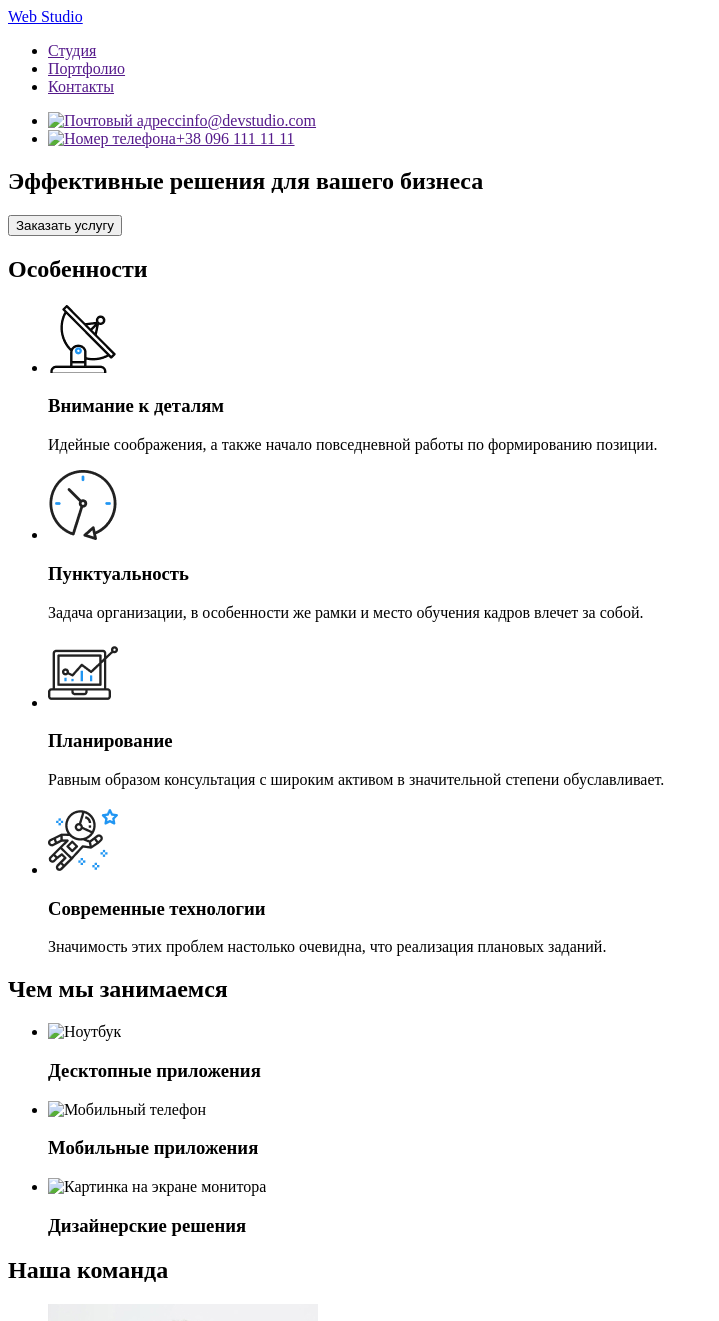
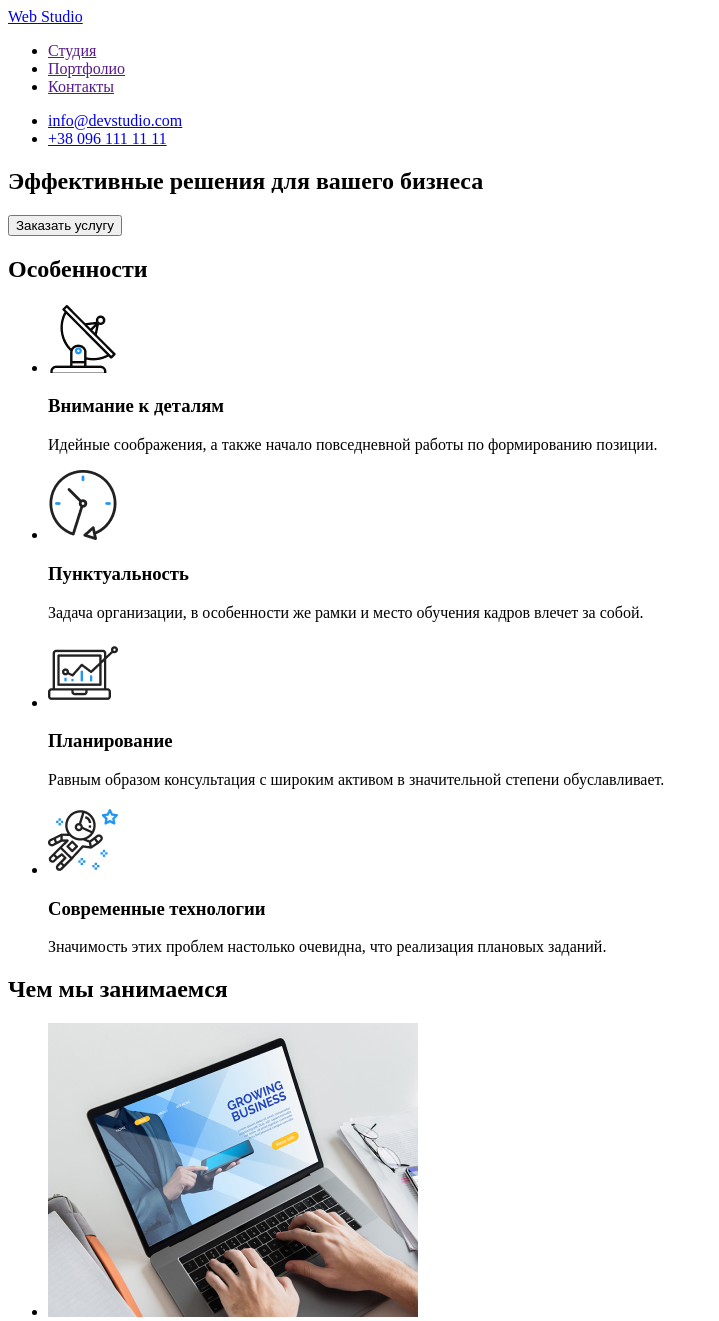
Before and after one commit to TkachenkoAnton/goit-markup-hw-01, a plain HTML site: page index.html in a window 1280 px wide. Shown: the top 1321 px of the page, without its empty margins (0-719 px from the left). Drawn offline with Linux system fonts and the light colour scheme; files whose address does not match are found by name.

Commit message:
пофиксил путь к картинкам

```diff
--- a/index.html
+++ b/index.html
@@ -3,7 +3,7 @@
   <head>
     <meta charset="UTF-8" />
     <meta name="viewport" content="width=device-width, initial-scale=1.0" />
-    <title>Web Studio</title>
+    <title lang="en">Web Studio</title>
   </head>
   <body>
     <!--Верхняя линия-->
@@ -19,17 +19,13 @@
 
       <ul>
         <li>
-          <a href=""
-            ><img
-              src="./images/envelope.svg"
-              alt="Почтовый адресс"
-            />info@devstudio.com</a
-          >
+          <a href="mailto:info@devstudio.com">info@devstudio.com</a>
         </li>
         <li>
-          <a href=""
-            ><img src="./images/smartphone.svg" alt="Номер телефона" />+38 096
-            111 11 11</a
+          <a
+            href="tel:+38 096
+            111 11 11"
+            >+38 096 111 11 11</a
           >
         </li>
       </ul>
@@ -85,7 +81,7 @@
         <ul>
           <li>
             <img
-              src="/images/notebook.jpg"
+              src="./images/whatarewedoing/notebook.jpg"
               alt="Ноутбук"
               width="370"
               height="294"
@@ -94,7 +90,7 @@
           </li>
           <li>
             <img
-              src="/images/mobilephone.jpg"
+              src="./images/whatarewedoing/mobilephone.jpg"
               alt="Мобильный телефон"
               width="370"
               height="294"
@@ -103,7 +99,7 @@
           </li>
           <li>
             <img
-              src="/images/monitor.jpg"
+              src="./images/whatarewedoing/monitor.jpg"
               alt="Картинка на экране монитора"
               width="370"
               height="294"
```
